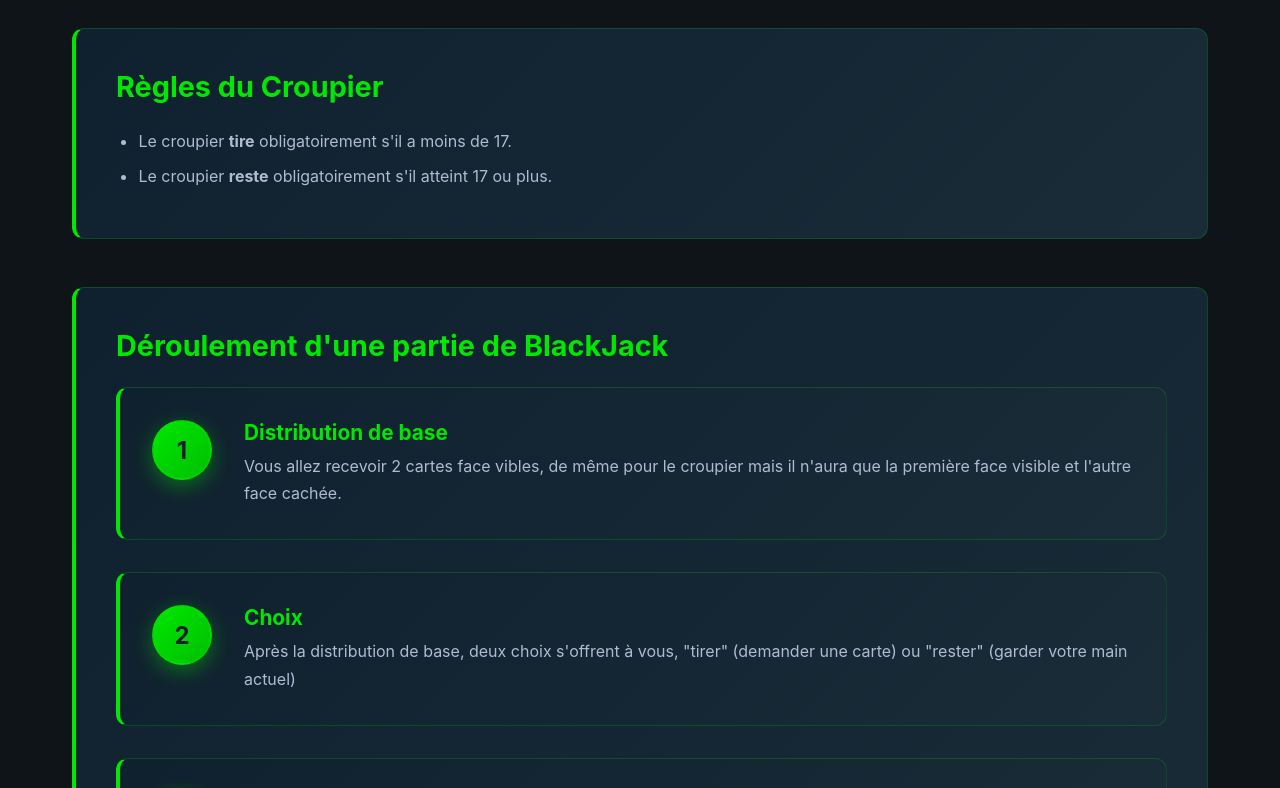
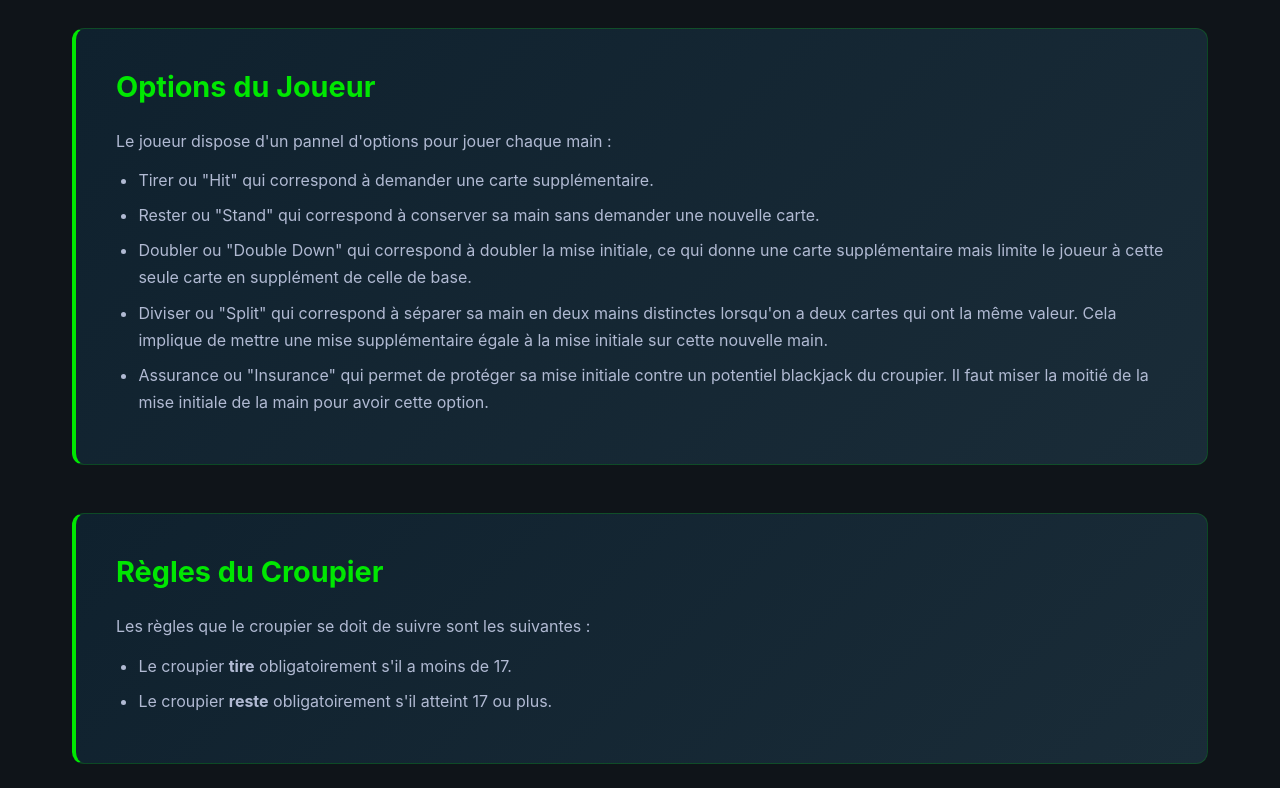
Before and after one commit to AgentXZ/Projet_SAE14, a plain HTML site: page rules.html in a window 1280 px wide. Shown: the part 1020-1808 px from the top of the page. Drawn offline with Linux system fonts and the light colour scheme.

Commit message:
Ajout d'une section concernant les Options du Joueur

```diff
--- a/css/style.css
+++ b/css/style.css
@@ -41,7 +41,7 @@ body {
     box-shadow: 0 2px 20px rgba(0, 0, 0, 0.3);
     position: sticky;
     top: 0;
-    z-index: 10;
+    z-index: 999;
     animation: slideDown 0.6s ease-out;
     backdrop-filter: blur(10px);
 }
@@ -118,7 +118,6 @@ body {
     border: 1px solid rgba(0, 231, 1, 0.2);
     border-left: 4px solid var(--accent-color);
     transition: all 0.3s ease;
-
     animation: slideInLeft 0.6s ease-out;
     /* position: relative; */ /* Inutile */
     /* overflow: hidden; */ /* Inutile, rien qui déborde */
--- a/rules.html
+++ b/rules.html
@@ -50,7 +50,19 @@
                 </div>
             </section>
             <section class="rules-section">
+                <h3>Options du Joueur</h3>
+                <p>Le joueur dispose d'un pannel d'options pour jouer chaque main :</p>
+                <ul>
+                    <li>Tirer ou "Hit" qui correspond à demander une carte supplémentaire.</li>
+                    <li>Rester ou "Stand" qui correspond à conserver sa main sans demander une nouvelle carte.</li>
+                    <li>Doubler ou "Double Down" qui correspond à doubler la mise initiale, ce qui donne une carte supplémentaire mais limite le joueur à cette seule carte en supplément de celle de base.</li>
+                    <li>Diviser ou "Split" qui correspond à séparer sa main en deux mains distinctes lorsqu'on a deux cartes qui ont la même valeur. Cela implique de mettre une mise supplémentaire égale à la mise initiale sur cette nouvelle main.</li>
+                    <li>Assurance ou "Insurance" qui permet de protéger sa mise initiale contre un potentiel blackjack du croupier. Il faut miser la moitié de la mise initiale de la main pour avoir cette option.</li>
+                </ul>
+            </section>
+            <section class="rules-section">
                 <h3>Règles du Croupier</h3>
+                <p>Les règles que le croupier se doit de suivre sont les suivantes :</p>
                 <ul>
                     <li>Le croupier <strong>tire</strong> obligatoirement s'il a moins de 17.</li>
                     <li>Le croupier <strong>reste</strong> obligatoirement s'il atteint 17 ou plus.</li>
@@ -70,7 +82,7 @@
                         <div class="step-number">2</div>
                         <div class="step-content">
                             <h4>Choix</h4>
-                            <p>Après la distribution de base, deux choix s'offrent à vous, "tirer" (demander une carte) ou "rester" (garder votre main actuel)</p>
+                            <p>Après la distribution de base, différents choix s'offrent à vous : Tirer, Rester, Doubler, Diviser, Assurance</p>
                         </div>
                     </div>
                     <div class="gameplay-flow">
```
